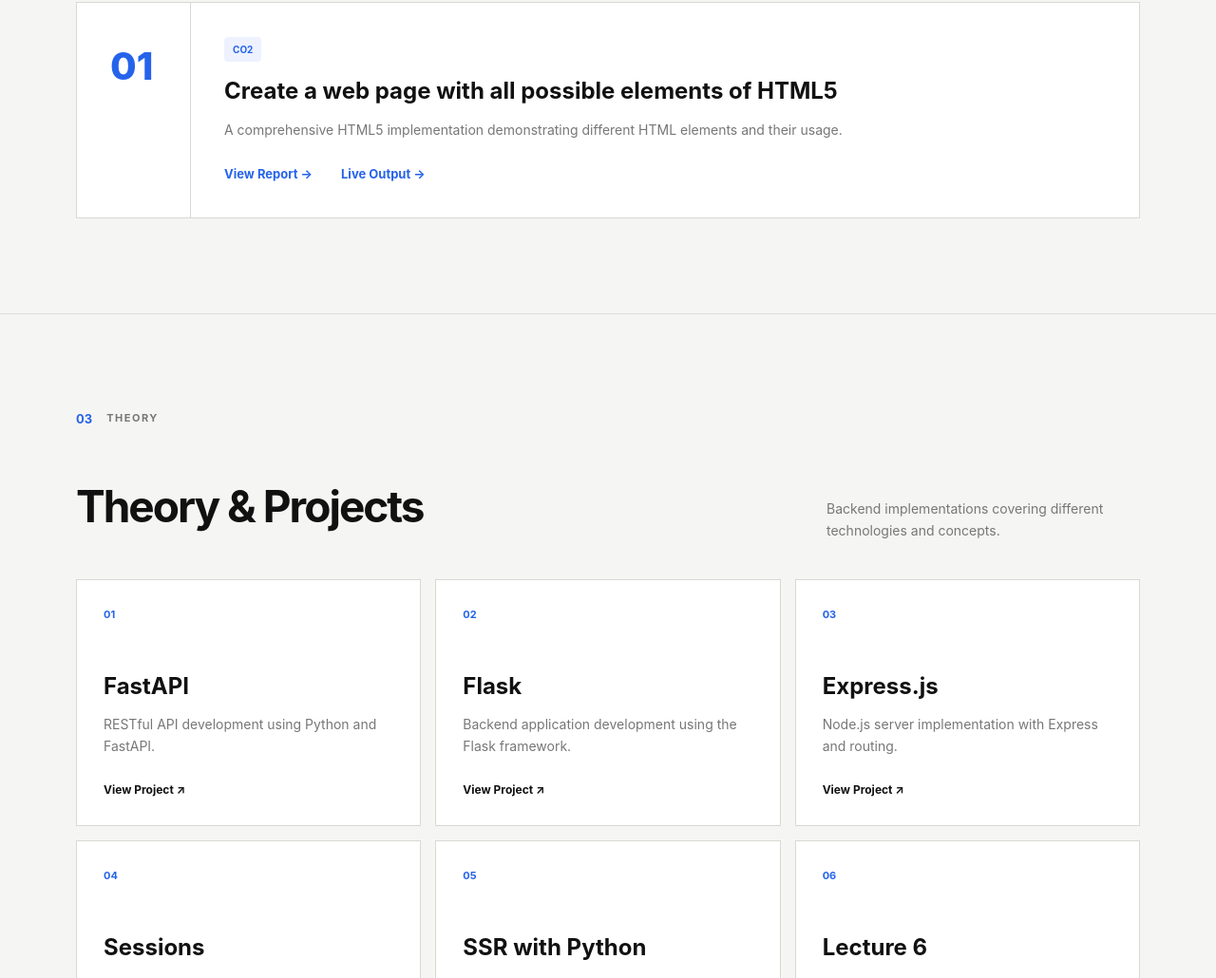
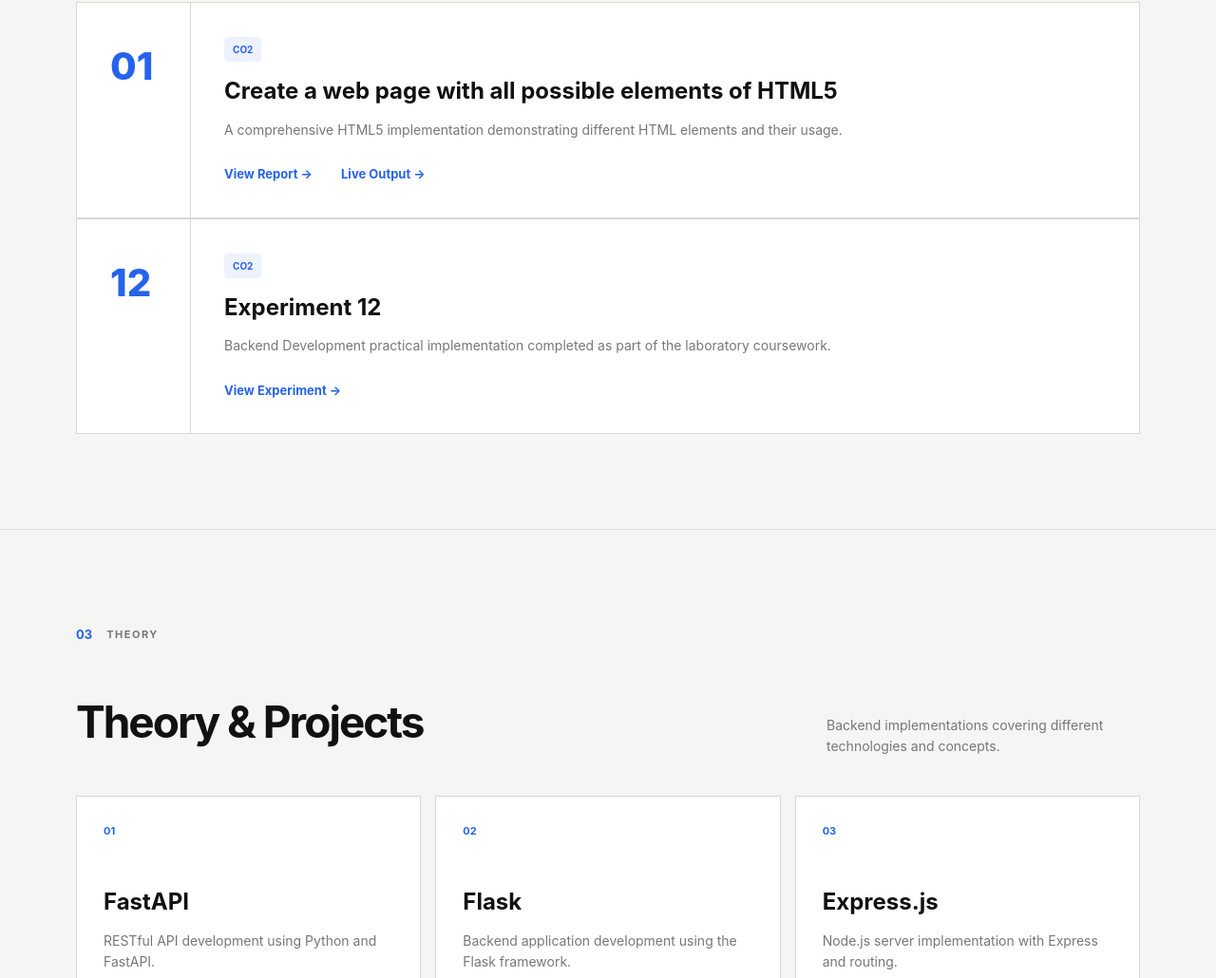
Before and after one commit to anujsharma32/anujsharma32.github.io, a plain HTML site: page index.html in a window 1280 px wide. Shown: the part 1498-2528 px from the top of the page at 95% size. Drawn offline with Linux system fonts and the light colour scheme.

Commit message:
Update index.html

```diff
--- a/index.html
+++ b/index.html
@@ -17,6 +17,7 @@
     ========================== -->
 
     <nav class="navbar">
+
         <div class="nav-container">
 
             <a href="#" class="logo">
@@ -53,6 +54,7 @@
             </a>
 
         </div>
+
     </nav>
 
 
@@ -269,7 +271,9 @@
             </div>
 
 
-            <!-- Experiment 1 -->
+            <!-- =========================
+                 EXPERIMENT 1
+            ========================== -->
 
             <div class="experiment">
 
@@ -316,6 +320,55 @@
                             rel="noopener noreferrer"
                         >
                             Live Output →
+                        </a>
+
+                    </div>
+
+                </div>
+
+            </div>
+
+
+            <!-- =========================
+                 EXPERIMENT 12
+            ========================== -->
+
+            <div class="experiment">
+
+                <div class="experiment-number">
+                    12
+                </div>
+
+
+                <div class="experiment-main">
+
+                    <div class="experiment-top">
+
+                        <span class="co">
+                            CO2
+                        </span>
+
+                        <h3>
+                            Experiment 12
+                        </h3>
+
+                        <p>
+                            Backend Development practical
+                            implementation completed as part
+                            of the laboratory coursework.
+                        </p>
+
+                    </div>
+
+
+                    <div class="experiment-links">
+
+                        <a
+                            href="https://github.com/anujsharma32/Backend-Development/tree/main/Lab/Exp12"
+                            target="_blank"
+                            rel="noopener noreferrer"
+                        >
+                            View Experiment →
                         </a>
 
                     </div>
```
